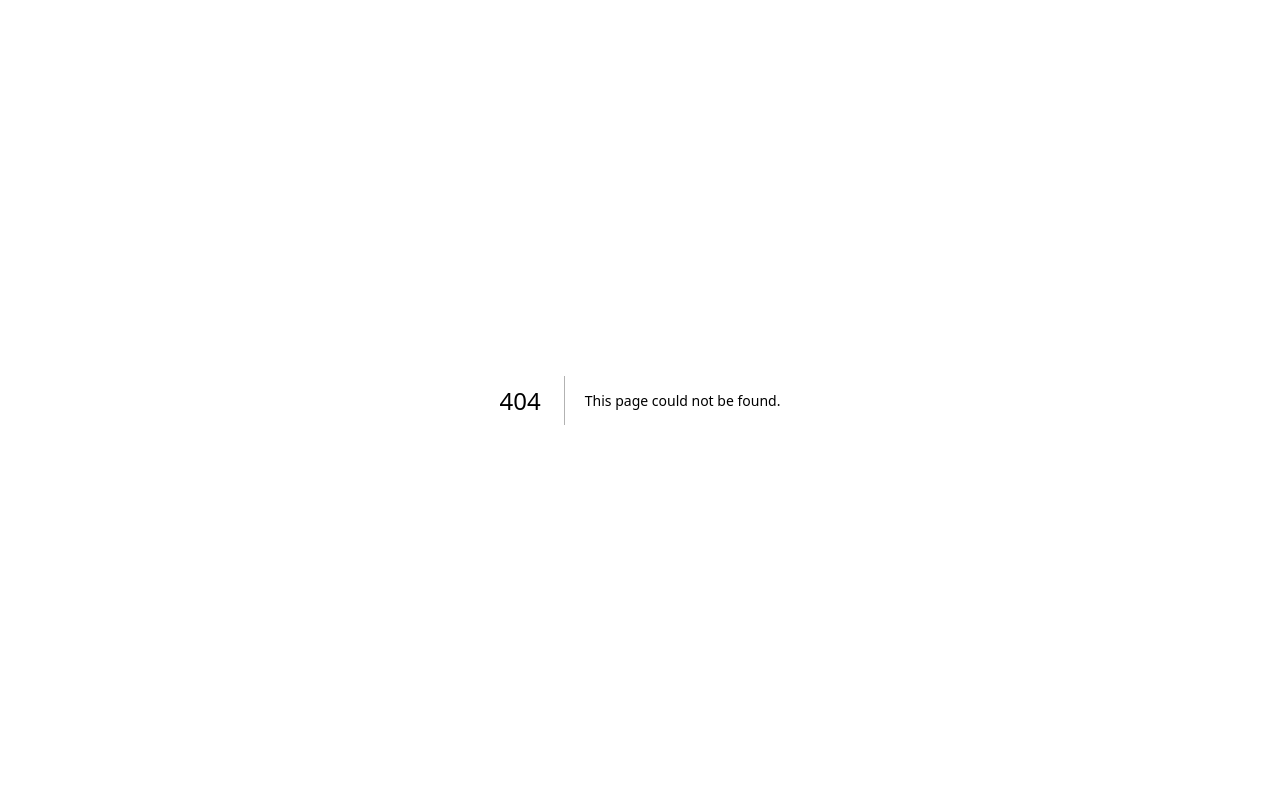
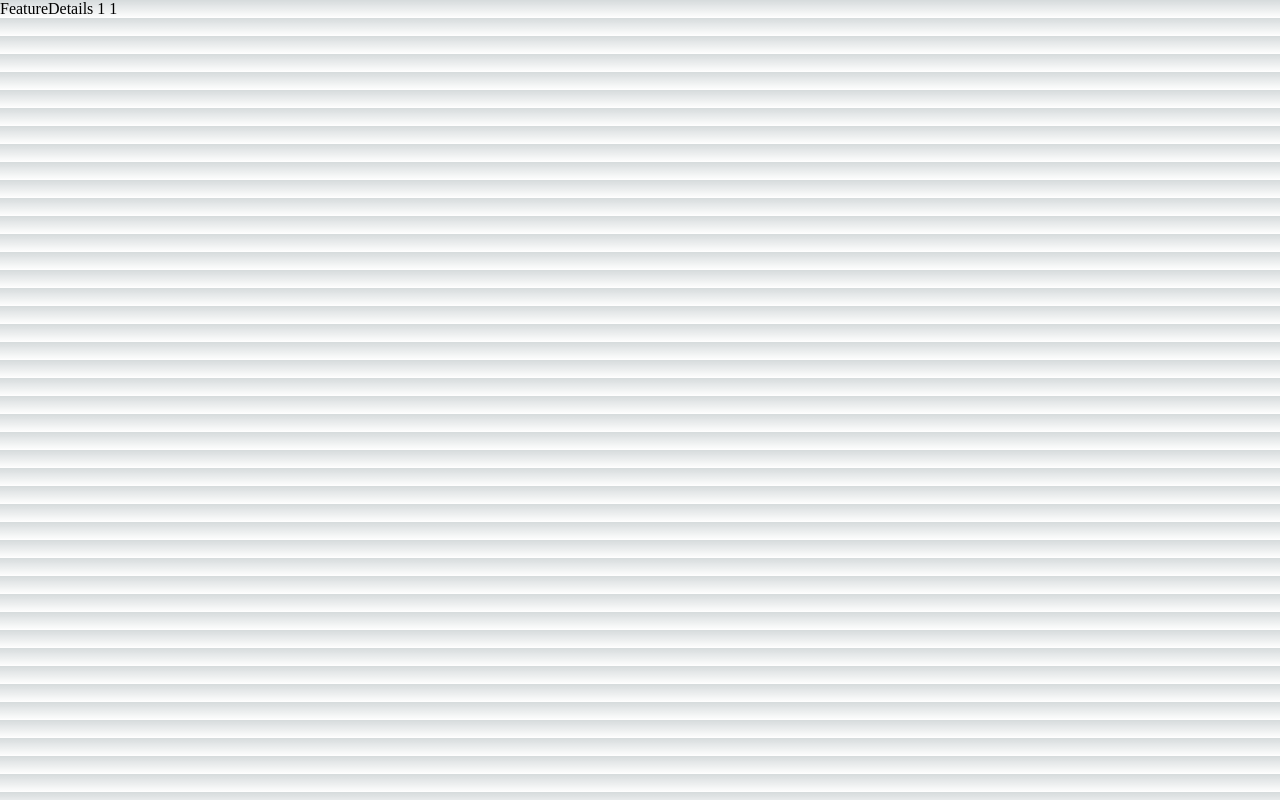
Before and after one commit to Tanzin-Ul-Islam/NextJs, a Next.js app in the folder next-routing/: page /category/1/feature/1 in a window 1280 px wide. Before the commit this address had no page. Built offline with nearby package versions, Linux system fonts and the light colour scheme.

Commit message:
Nested dynamic route

```diff
--- /dev/null
+++ b/next-routing/src/pages/category/[categoryId]/feature/[featureId].js
@@ -0,0 +1,9 @@
+import { useRouter } from "next/router"
+export default function FeatureDetails() {
+    let { categoryId, featureId } = useRouter().query
+    return (
+        <div>
+            FeatureDetails {categoryId} {featureId}
+        </div>
+    )
+}
--- /dev/null
+++ b/next-routing/src/pages/category/index.js
@@ -0,0 +1,5 @@
+export default function Category() {
+  return (
+    <div>Category</div>
+  )
+}
```
Also changed, not shown: next-routing/src/pages/category/[categoryId]/index.js (added, +7 -0 lines).
